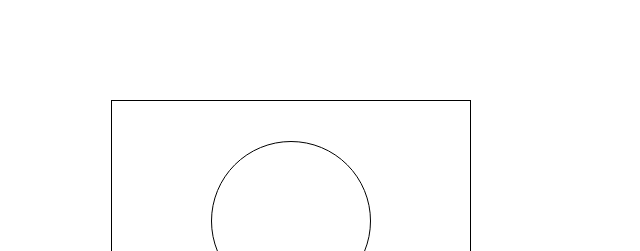
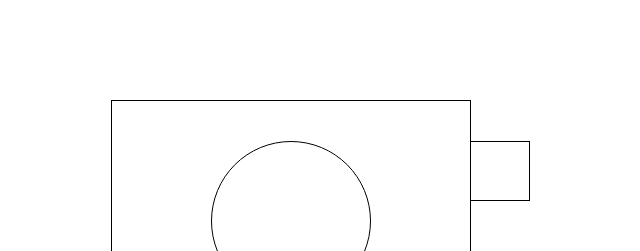
Before and after one commit to EmptyGlassCup/personal-site, a React (Vite) app: page / in a window 1280 px wide. Shown: the top 251 px of the page, without its empty margins (349-989 px from the left). Built offline with nearby package versions, Linux system fonts and the light colour scheme.

Commit message:
Wireframe main card

```diff
--- a/src/App.tsx
+++ b/src/App.tsx
@@ -1,7 +1,7 @@
-import Card from "./components/card"
+import Card from "./components/card";
 
 function App(){
-  return <div> <Card /></div>
+  return <div > <Card /></div>
 }
 
 export default App;
--- a/src/components/card.tsx
+++ b/src/components/card.tsx
@@ -1,6 +1,8 @@
+import Pull_Tab from "./pull_tab";
+
 export default function Card() {
     return (
-        <div className = "w-90 h-150 p-10 border-solid border-black border flex flex-col items-center justify-between">
+        <div className = "w-90 h-150 p-10 border-solid border-black border flex flex-col items-center justify-between relative">
             <div className = "rounded-full border-solid border-black border w-40 h-40"></div>
 
             <div>
@@ -19,6 +21,8 @@ export default function Card() {
                     a
                 </button>
             </div>
+
+            <Pull_Tab />
         </div>
     );
 };
--- /dev/null
+++ b/src/components/pull_tab.tsx
@@ -0,0 +1,7 @@
+export default function Pull_Tab(){
+    return(
+        <div className="w-15 h-15 border-black border absolute -right-15">
+
+        </div>
+    )
+}
```
